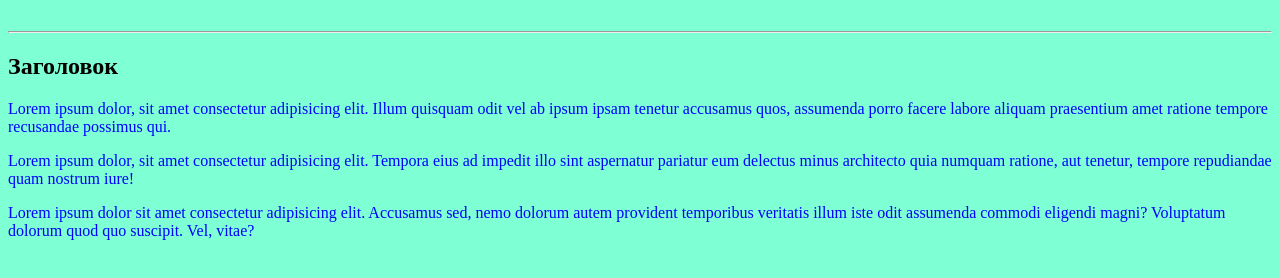
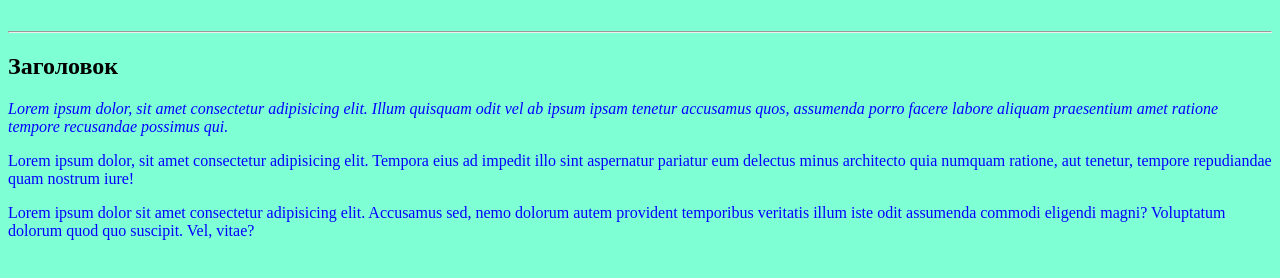
Before and after one commit to Kustov-Artyom/test2, a plain HTML site: page index.html in a window 1280 px wide. Shown: the part 88-366 px from the top of the page. Drawn offline with Linux system fonts and the light colour scheme.

Commit message:
add style text

```diff
--- a/css/style.css
+++ b/css/style.css
@@ -10,3 +10,7 @@ h1 {
     font-size: 48px;
     color: red;
 }
+
+.text {
+    font-style: italic;
+}
--- a/index.html
+++ b/index.html
@@ -11,7 +11,7 @@
     <h1>Привет</h1>
     <hr>
     <h2>Заголовок</h2>
-    <p>Lorem ipsum dolor, sit amet consectetur adipisicing elit. Illum quisquam odit vel ab ipsum ipsam tenetur accusamus quos, assumenda porro facere labore aliquam praesentium amet ratione tempore recusandae possimus qui.</p>
+    <p class="text">Lorem ipsum dolor, sit amet consectetur adipisicing elit. Illum quisquam odit vel ab ipsum ipsam tenetur accusamus quos, assumenda porro facere labore aliquam praesentium amet ratione tempore recusandae possimus qui.</p>
     <p>Lorem ipsum dolor, sit amet consectetur adipisicing elit. Tempora eius ad impedit illo sint aspernatur pariatur eum delectus minus architecto quia numquam ratione, aut tenetur, tempore repudiandae quam nostrum iure!</p>
     <p>Lorem ipsum dolor sit amet consectetur adipisicing elit. Accusamus sed, nemo dolorum autem provident temporibus veritatis illum iste odit assumenda commodi eligendi magni? Voluptatum dolorum quod quo suscipit. Vel, vitae?</p>
 </body>
```
